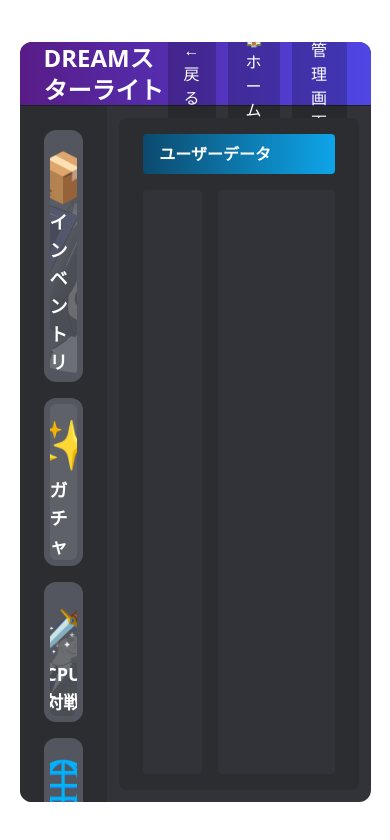
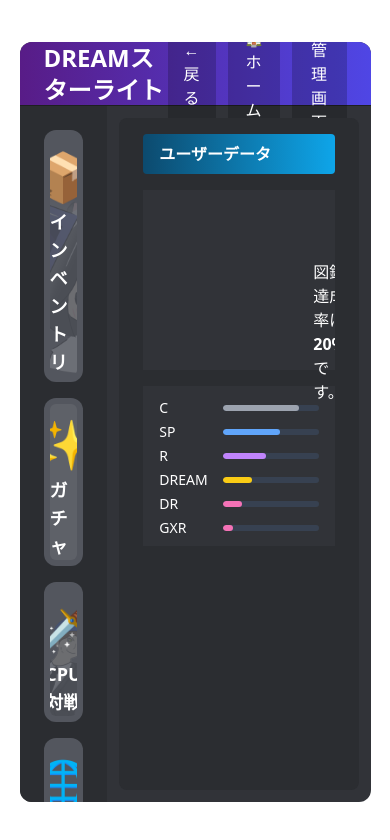
Before and after one commit to kajikaji5678/dream-star, a React (Vite) app: page /data in a window 390 px wide. Shown: the top 840 px of the page. Built offline with nearby package versions, Linux system fonts and the light colour scheme; no server answers; grey boxes are pictures that could not be loaded.

Commit message:
style: データUI基盤

```diff
--- a/src/components/animation/LiquidGraph.tsx
+++ b/src/components/animation/LiquidGraph.tsx
@@ -17,13 +17,20 @@ export default function LiquidGraph({ value }: Props) {
       series: [
         {
           type: "liquidFill",
-          data: [value / 100],
-          radius: "80%",
+          data: [value / 100, (value / 100) * 0.8],
+          radius: "90%",
           color: ["#38bdf8"],
+          amplitude: 2.5,
           label: {
             formatter: `${value}%`,
             color: "#fff",
-          }
+          },
+          waveAnimation: true,
+          outline: {
+            show: false
+          },
+          animationDuration: 1200,
+          animationDurationUpdate: 1200,
         }
       ]
     });
@@ -31,5 +38,5 @@ export default function LiquidGraph({ value }: Props) {
     return () => chart.dispose();
   }, [value]);
 
-  return <div ref={chartRef} className="h-full w-full"></div>
+  return <div ref={chartRef} className="h-[150px] w-[150px] absolute top-3 left-3"></div>
 }
--- a/src/pages/data/Data.tsx
+++ b/src/pages/data/Data.tsx
@@ -1,6 +1,36 @@
 import LiquidGraph from "@/components/animation/LiquidGraph";
 import Layout from "@/layouts/Layout";
 import type { User } from "@/types/ user";
+import { motion } from "framer-motion"
+
+type Rarity = "C" | "SP" | "R" | "DREAM" | "DR" | "GXR";
+
+const rarityStyle: Record<Rarity, string> = {
+  C: "bg-gray-400",
+  SP: "bg-blue-400",
+  R: "bg-purple-400",
+  DREAM: "bg-yellow-400",
+  DR: "bg-pink-400",
+  GXR: "bg-pink-400",
+};
+
+const rarities: Rarity[] = [
+  "C",
+  "SP",
+  "R",
+  "DREAM",
+  "DR",
+  "GXR"
+]
+
+const progress: Record<Rarity, number> = {
+  C: 80,
+  SP: 60,
+  R: 45,
+  DREAM: 30,
+  DR: 20,
+  GXR: 10,
+};
 
 export default function Data({ user }: User) {
   return (
@@ -9,14 +39,27 @@ export default function Data({ user }: User) {
         <div className="self-start px-4 py-2 mb-4 bg-gradient-to-r from-sky-900 to-sky-500 w-full rounded">
           <h1 className="font-bold">ユーザーデータ</h1>
         </div>
-        <div className="flex flex-1 gap-4">
-          <div className="h-full w-1/3 rounded bg-[#313338]">
-            <div className="h-1/2">
-              <LiquidGraph value={80}/>
-            </div>
+        <div className="lg:hidden bg-transparent overflow-y-auto">
+          <div className="relative h-[180px] p-4 bg-[#313338]">
+            <LiquidGraph value={20}></LiquidGraph>
+            <p className="absolute top-[70px] left-[170px]">
+              図鑑達成率は<span className="font-bold">20%</span>です。
+            </p>
           </div>
-          <div className="h-full w-2/3 rounded bg-[#313338]">
-
+          <div className="px-4 py-2 mt-4 bg-[#313338]">
+            {rarities.map((rarity) => (
+              <div key={rarity} className="flex mt-1 items-center gap-2">
+                <span className="w-14 text-sm text-white">
+                  {rarity}
+                </span>
+                <div className="h-[6px] flex-1 overflow-hidden rounded-full bg-gray-700">
+                  <motion.div
+                    className={`h-full rounded-full ${rarityStyle[rarity]}`}
+                    initial={{ width: "0%" }}
+                    animate={{ width: `${progress[rarity]}%` }}
+                    transition={{ duration: 1, ease: "easeInOut" }} />
+                </div>
+              </div>))}
           </div>
         </div>
       </section>
```
